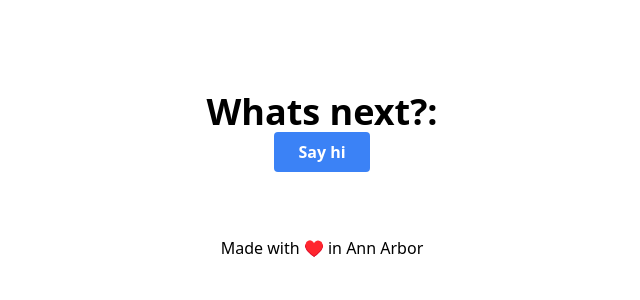
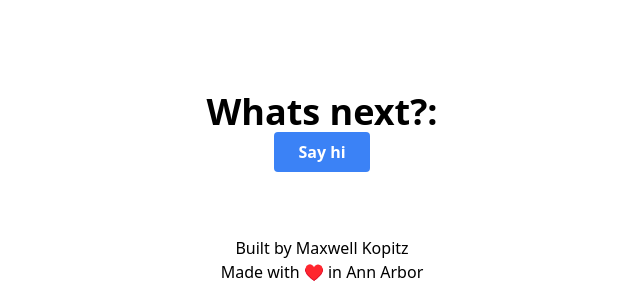
Before and after one commit to maxkopitz/maxwell-dev, a Next.js app: page / in a window 1280 px wide. Shown: the part 2324-2624 px from the top of the page, without its empty margins (318-958 px from the left). Before the commit the page ends 2600 px from the top, so only its background shows below. Built offline with nearby package versions, Linux system fonts and the light colour scheme; no server answers.

Commit message:
feat(footer): githubInfo

```diff
--- a/components/footer.tsx
+++ b/components/footer.tsx
@@ -1,9 +1,42 @@
 import Link from 'next/link'
+import { useState, useEffect } from 'react'
 
-export default function footer() {
+interface Provider {
+  stars: Number;
+  forks: Number;
+}
+
+const Footer: React.FC = () => {
+  const [githubInfo, setGitHubInfo] = useState<Provider>({ stars: -1, forks: -1 });
+
+  useEffect(() => {
+    fetch('https://api.github.com/repos/maxkopitz/maxwell-dev')
+      .then(response => response.json())
+      .then(json => {
+        const { stargazers_count, forks_count } = json;
+        setGitHubInfo((provider: Provider) => {
+          return {
+            stars: stargazers_count,
+            forks: forks_count,
+          }
+        });
+        console.log(json);
+      })
+      .catch(e => console.error(e));
+
+  }, []);
   return (
     <footer className="text-center mt-12 mb-4">
-      Made with ♥️  in <Link href="/">Ann Arbor</Link>
-    </footer>
+      <a href="https://github.com/maxkopitz/maxwell-dev">
+        <p>Built by Maxwell Kopitz</p>
+        <p>Made with ♥️  in Ann Arbor</p>
+        {githubInfo.stars > -1 && githubInfo.forks > -1 &&
+          <div>
+            <span> ⭐ {githubInfo.stars.toString()} - 🍴 {githubInfo.forks.toString()}</span>
+          </div>}
+      </a>
+    </footer >
   )
 };
+
+export default Footer;
```
